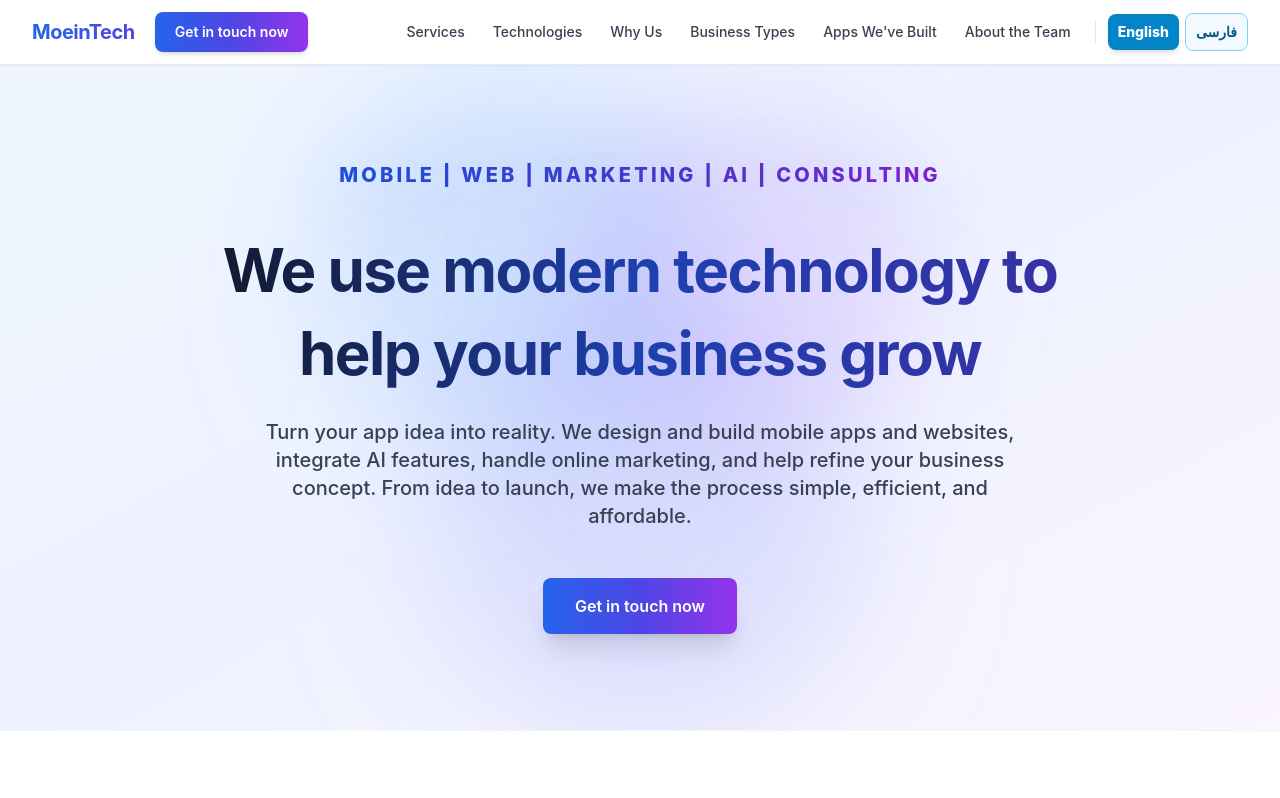
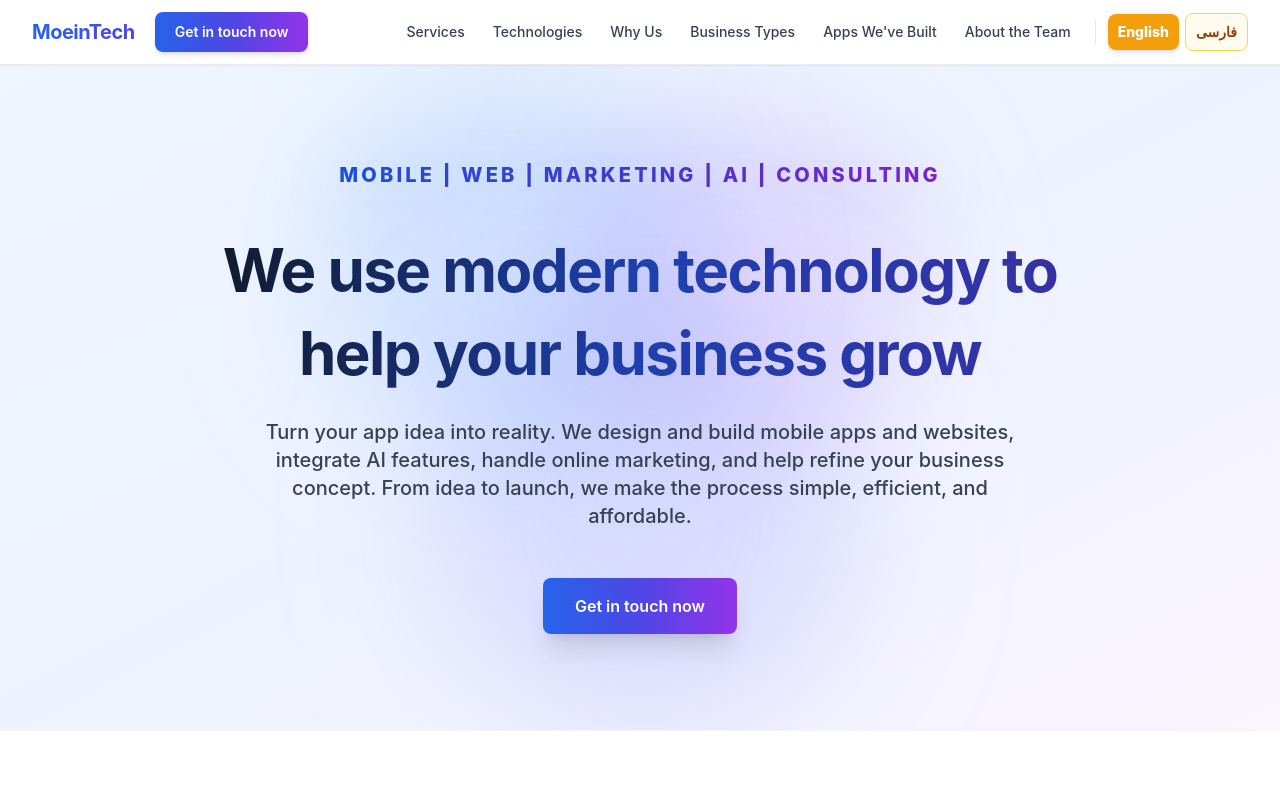
Before and after one commit to Shahabgeravesh/MoeinTech, a Next.js app: page /en in a window 1280 px wide. Shown: the top 798 px of the page. Built offline with nearby package versions, Linux system fonts and the light colour scheme; no server answers.

Commit message:
Use amber accent for language switcher contrast
Switch EN/FA toggle from sky blue to amber so it stands out clearly against the blue/purple hero background.

```diff
--- a/components/LanguageSwitcher.tsx
+++ b/components/LanguageSwitcher.tsx
@@ -28,13 +28,13 @@ export default function LanguageSwitcher({ compact }: { compact?: boolean }) {
             compact
               ? `gap-1.5 px-2.5 py-2 text-sm font-extrabold min-w-0 ${
                   locale === lang.code
-                    ? 'bg-sky-600 text-white shadow-md'
-                    : 'text-sky-800 border border-sky-300 bg-sky-50/80 hover:bg-sky-100 hover:border-sky-400'
+                    ? 'bg-amber-500 text-white shadow-md'
+                    : 'text-amber-800 border border-amber-300 bg-amber-50/90 hover:bg-amber-100 hover:border-amber-400'
                 }`
               : `gap-3 px-6 py-3.5 text-lg font-extrabold rounded-xl min-w-[120px] ${
                   locale === lang.code
-                    ? 'bg-sky-600 text-white shadow-lg scale-105'
-                    : 'bg-white text-sky-900 border-2 border-sky-300 hover:border-sky-500 hover:bg-sky-50 shadow-sm hover:shadow-md'
+                    ? 'bg-amber-500 text-white shadow-lg scale-105'
+                    : 'bg-white text-amber-900 border-2 border-amber-300 hover:border-amber-500 hover:bg-amber-50 shadow-sm hover:shadow-md'
                 }`
           }`}
           aria-label={`Switch to ${lang.name}`}
```
